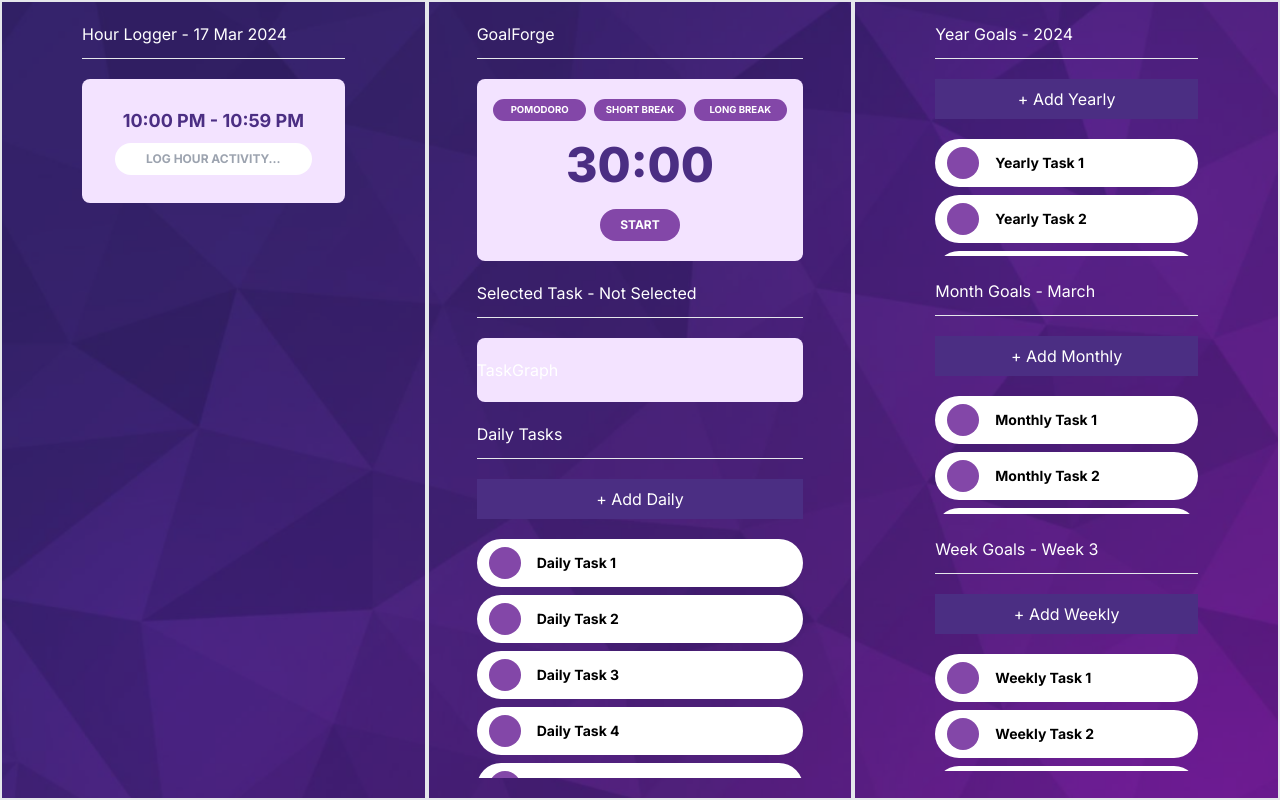
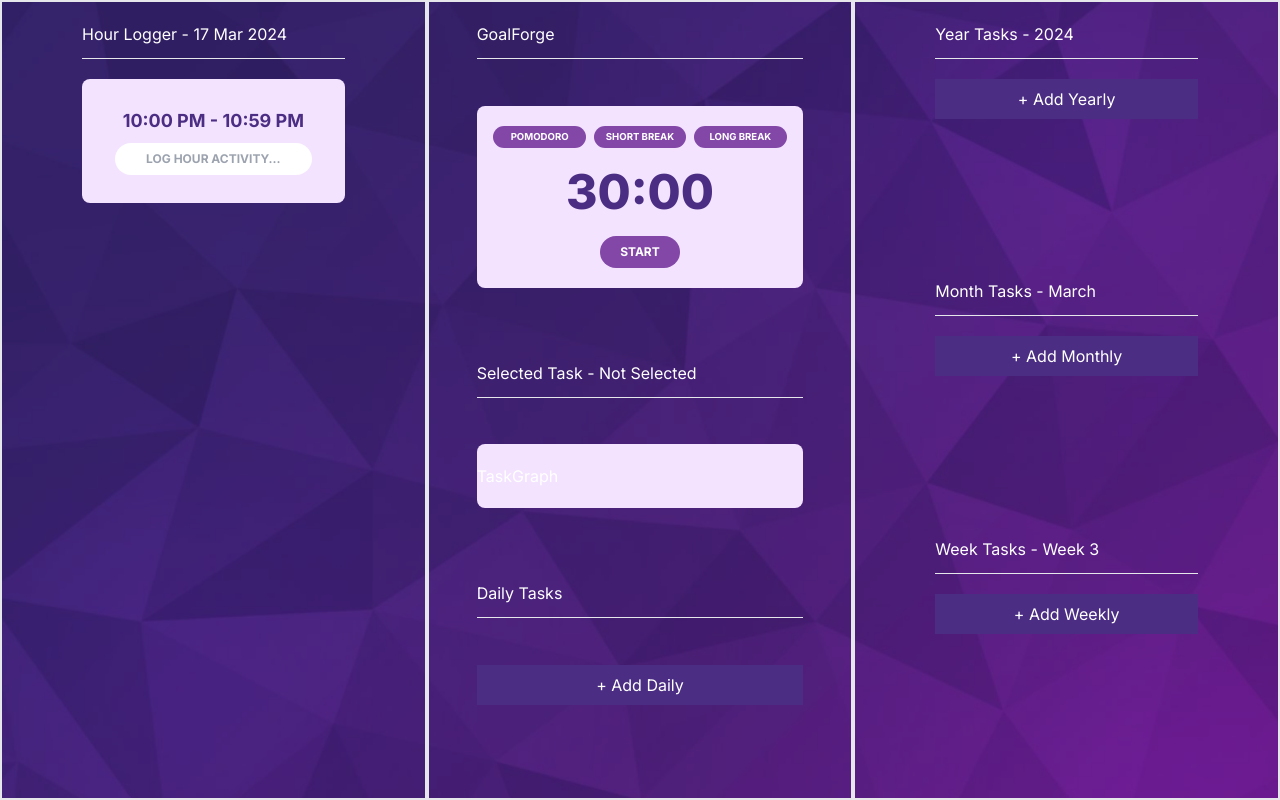
Before and after one commit to afutofu/goalforge, a Next.js app: page / in a window 1280 px wide. Built offline with nearby package versions, Linux system fonts and the light colour scheme.

Commit message:
Add zustand store for tasks

```diff
--- a/package.json
+++ b/package.json
@@ -14,7 +14,8 @@
     "next": "14.1.3",
     "react": "^18",
     "react-dom": "^18",
-    "react-hook-form": "^7.51.1"
+    "react-hook-form": "^7.51.1",
+    "zustand": "^4.5.2"
   },
   "devDependencies": {
     "@types/node": "^20",
--- a/src/app/page.tsx
+++ b/src/app/page.tsx
@@ -2,6 +2,8 @@
 
 import React, { type FC } from 'react';
 import dayjs from '../../dayjs-config';
+
+import { useTaskStore } from '@/store/task';
 
 import { Header } from '@/components/Header';
 import { Timer } from '@/containers/Timer';
@@ -34,6 +36,8 @@ const MACRO_TODO_LIST_MAX_HEIGHT = 'calc(100% - 7.75rem)';
 const Home = () => {
   const date = dayjs();
 
+  const { dayTasks, weekTasks, monthTasks, yearTasks } = useTaskStore();
+
   return (
     <main className="flex min-h-screen max-w-full flex-row items-center justify-evenly bg-[url('/images/purplepatternbackground.png')] bg-cover text-white">
       <div className="absolute flex min-h-screen w-full flex-row items-center justify-evenly bg-primary opacity-50 z-10"></div>
@@ -59,35 +63,17 @@ const Home = () => {
         <Header title={'Daily Tasks'} />
         <AddTodo>+ Add Daily</AddTodo>
         <Separator />
-        <TodoList
-          tasks={[
-            { id: '1', name: 'Daily Task 1' },
-            { id: '2', name: 'Daily Task 2' },
-            { id: '3', name: 'Daily Task 3' },
-            { id: '4', name: 'Daily Task 4' },
-            { id: '5', name: 'Daily Task 5' },
-            { id: '6', name: 'Daily Task 6' },
-            { id: '7', name: 'Daily Task 7' },
-            { id: '8', name: 'Daily Task 8' },
-            { id: '9', name: 'Daily Task 9' },
-          ]}
-        />
+        <TodoList tasks={dayTasks} />
       </Section>
 
       {/* Right / Macro Section */}
       <Section className="!grid grid-rows-3 grid-cols-1 gap-y-4 z-20">
         <div className="">
-          <Header title={'Year Goals - ' + date.format('YYYY')} />
+          <Header title={'Year Tasks - ' + date.format('YYYY')} />
           <AddTodo>+ Add Yearly</AddTodo>
           <Separator />
           <TodoList
-            tasks={[
-              { id: '1', name: 'Yearly Task 1' },
-              { id: '2', name: 'Yearly Task 2' },
-              { id: '3', name: 'Yearly Task 3' },
-              { id: '4', name: 'Yearly Task 4' },
-              { id: '5', name: 'Yearly Task 5' },
-            ]}
+            tasks={yearTasks}
             containerStyle={{
               maxHeight: MACRO_TODO_LIST_MAX_HEIGHT,
             }}
@@ -95,17 +81,11 @@ const Home = () => {
         </div>
 
         <div className="">
-          <Header title={'Month Goals - ' + date.format('MMMM')} />
+          <Header title={'Month Tasks - ' + date.format('MMMM')} />
           <AddTodo>+ Add Monthly</AddTodo>
           <Separator />
           <TodoList
-            tasks={[
-              { id: '1', name: 'Monthly Task 1' },
-              { id: '2', name: 'Monthly Task 2' },
-              { id: '3', name: 'Monthly Task 3' },
-              { id: '4', name: 'Monthly Task 4' },
-              { id: '5', name: 'Monthly Task 5' },
-            ]}
+            tasks={monthTasks}
             containerStyle={{
               maxHeight: MACRO_TODO_LIST_MAX_HEIGHT,
             }}
@@ -115,20 +95,14 @@ const Home = () => {
         <div className="">
           <Header
             title={
-              'Week Goals - Week ' +
+              'Week Tasks - Week ' +
               Math.ceil((date.date() / date.daysInMonth()) * 4)
             }
           />
           <AddTodo>+ Add Weekly</AddTodo>
           <Separator />
           <TodoList
-            tasks={[
-              { id: '1', name: 'Weekly Task 1' },
-              { id: '2', name: 'Weekly Task 2' },
-              { id: '3', name: 'Weekly Task 3' },
-              { id: '4', name: 'Weekly Task 4' },
-              { id: '5', name: 'Weekly Task 5' },
-            ]}
+            tasks={weekTasks}
             containerStyle={{
               maxHeight: MACRO_TODO_LIST_MAX_HEIGHT,
             }}
--- /dev/null
+++ b/src/store/task.ts
@@ -0,0 +1,127 @@
+import { type ITask } from '@/types';
+import { create } from 'zustand';
+
+interface ITaskStore {
+  dayTasks: ITask[];
+  weekTasks: ITask[];
+  monthTasks: ITask[];
+  yearTasks: ITask[];
+  setDailyTasks: (tasks: ITask[]) => void;
+  setWeekTasks: (tasks: ITask[]) => void;
+  setMonthTasks: (tasks: ITask[]) => void;
+  setYearTasks: (tasks: ITask[]) => void;
+  addDailyTask: (task: ITask) => void;
+  removeDailyTask: (taskID: string) => void;
+  addWeekTask: (task: ITask) => void;
+  removeWeekTask: (taskID: string) => void;
+  addMonthTask: (task: ITask) => void;
+  removeMonthTask: (taskID: string) => void;
+  addYearTask: (task: ITask) => void;
+  removeYearTask: (taskID: string) => void;
+}
+
+export const useTaskStore = create<ITaskStore>((set, get) => ({
+  dayTasks: [],
+  setDailyTasks: (tasks: ITask[]) => {
+    set({ dayTasks: tasks });
+  },
+  addDailyTask: (task: ITask) => {
+    const currentTasks = get().dayTasks;
+    set({ dayTasks: [...currentTasks, task] });
+
+    // Make your API call to add the task
+    // api.addTask(task)
+    //   .catch(error => {
+    //     // Handle error and rollback the state update if needed
+    //     set({ dayTasks: currentTasks });
+    //   });
+  },
+  removeDailyTask: (taskID: string) => {
+    const currentTasks = get().dayTasks;
+    set({ dayTasks: currentTasks.filter((task) => task.id !== taskID) });
+
+    // Make your API call to add the task
+    // api.removeTask(task).catch((error) => {
+    //   // Handle error and rollback the state update if needed
+    //   set({ dayTasks: currentTasks });
+    // });
+  },
+
+  weekTasks: [],
+  setWeekTasks: (tasks: ITask[]) => {
+    set({ weekTasks: tasks });
+  },
+  addWeekTask: (task: ITask) => {
+    const currentTasks = get().weekTasks;
+    set({ weekTasks: [...currentTasks, task] });
+
+    // Make your API call to add the task
+    // api.addTask(task)
+    //   .catch(error => {
+    //     // Handle error and rollback the state update if needed
+    //     set({ weekTasks: currentTasks });
+    //   });
+  },
+  removeWeekTask: (taskID: string) => {
+    const currentTasks = get().weekTasks;
+    set({ weekTasks: currentTasks.filter((task) => task.id !== taskID) });
+
+    // Make your API call to add the task
+    // api.removeTask(task).catch((error) => {
+    //   // Handle error and rollback the state update if needed
+    //   set({ weekTasks: currentTasks });
+    // });
+  },
+
+  monthTasks: [],
+  setMonthTasks: (tasks: ITask[]) => {
+    set({ monthTasks: tasks });
+  },
+  addMonthTask: (task: ITask) => {
+    const currentTasks = get().monthTasks;
+    set({ monthTasks: [...currentTasks, task] });
+
+    // Make your API call to add the task
+    // api.addTask(task)
+    //   .catch(error => {
+    //     // Handle error and rollback the state update if needed
+    //     set({ monthTasks: currentTasks });
+    //   });
+  },
+  removeMonthTask: (taskID: string) => {
+    const currentTasks = get().monthTasks;
+    set({ monthTasks: currentTasks.filter((task) => task.id !== taskID) });
+
+    // Make your API call to add the task
+    // api.removeTask(task).catch((error) => {
+    //   // Handle error and rollback the state update if needed
+    //   set({ monthTasks: currentTasks });
+    // });
+  },
+
+  yearTasks: [],
+  setYearTasks: (tasks: ITask[]) => {
+    set({ yearTasks: tasks });
+  },
+  addYearTask: (task: ITask) => {
+    const currentTasks = get().yearTasks;
+    set({ yearTasks: [...currentTasks, task] });
+
+    // Make your API call to add the task
+    // api.addTask(task)
+    //   .catch(error => {
+    //     // Handle error and rollback the state update if needed
+    //     set({ yearTasks: currentTasks });
+    //   });
+  },
+  removeYearTask: (taskID: string) => {
+    const currentTasks = get().yearTasks;
+    set({ yearTasks: currentTasks.filter((task) => task.id !== taskID) });
+
+    // Make your API call to add the task
+    // api.removeTask(task).catch((error) => {
+    //   // Handle error and rollback the state update if needed
+    //   set({ yearTasks: currentTasks });
+    // });
+  },
+}));
```
Also changed, not shown: 1 other file (tests, documents, lock files or other folders).
